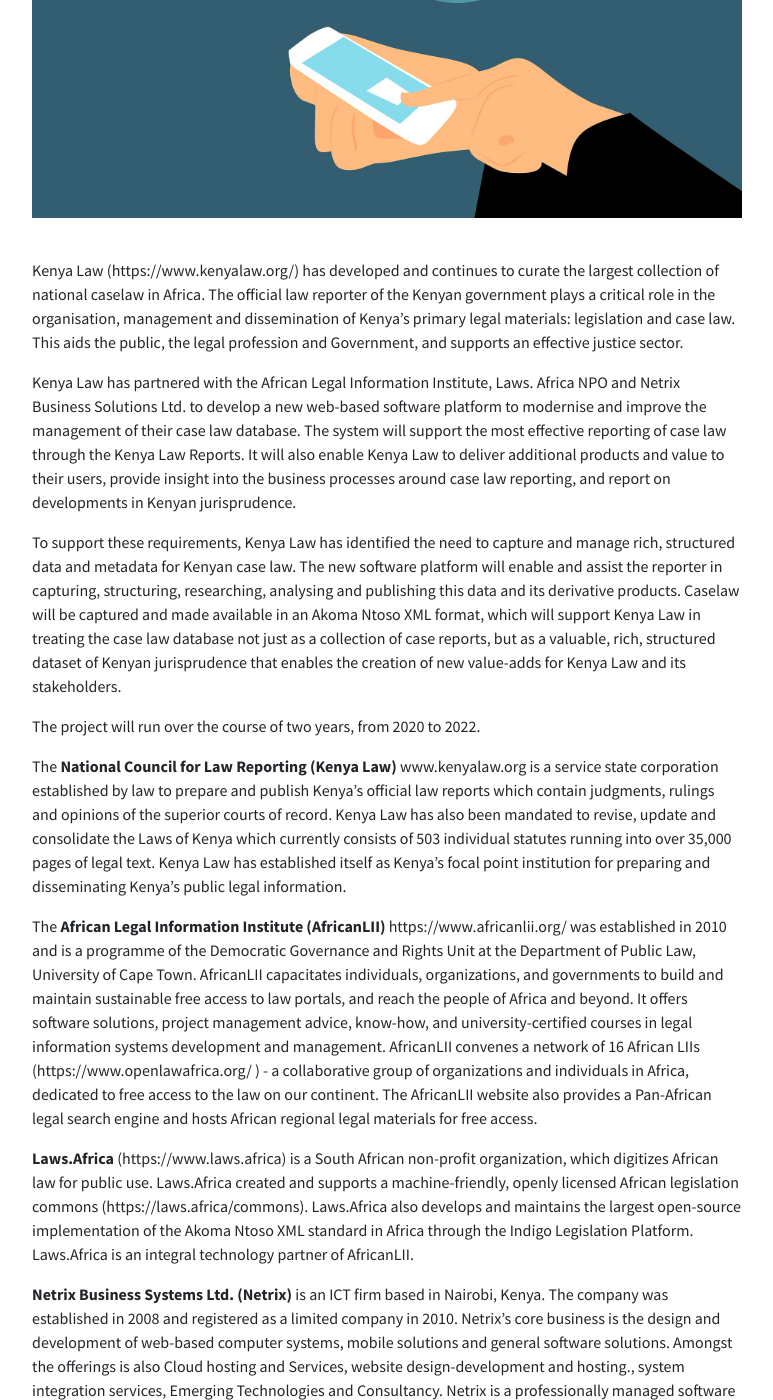
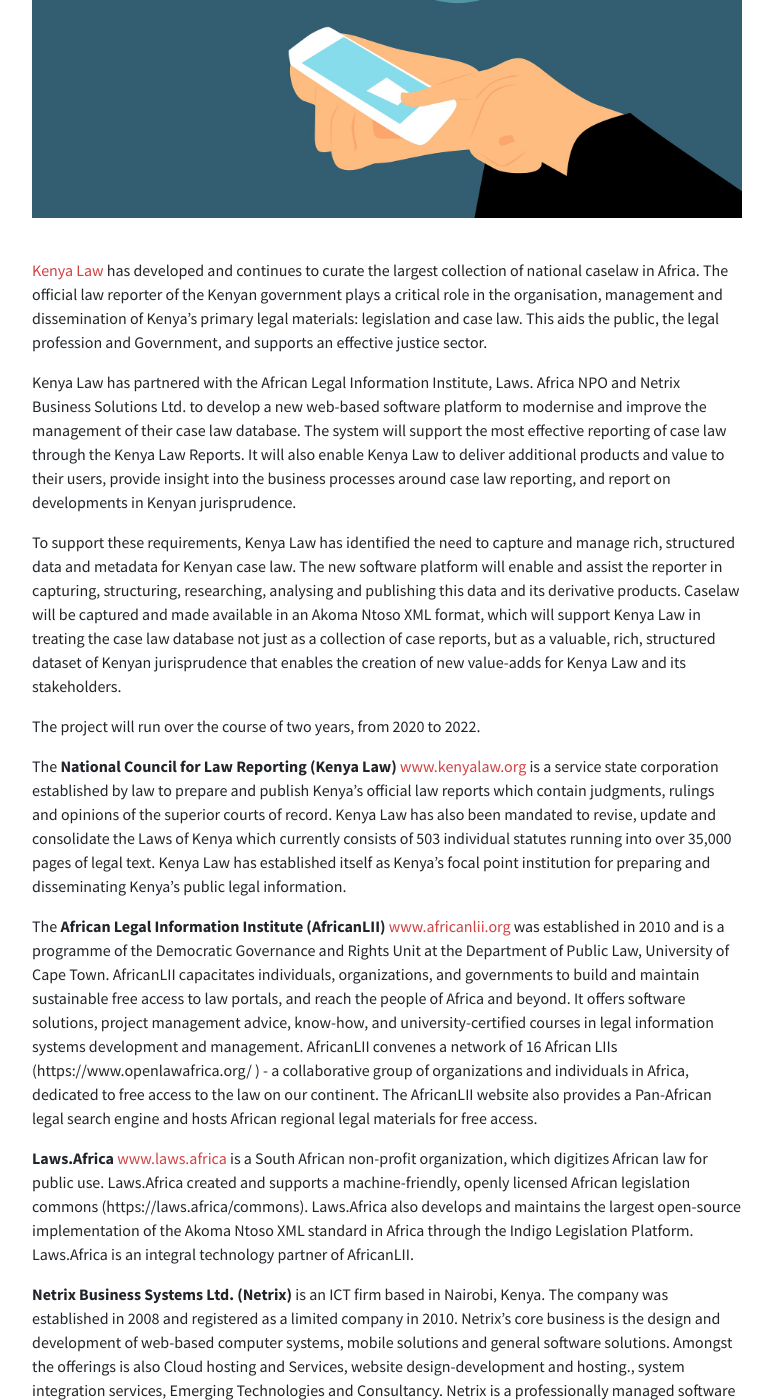
Before and after one commit to laws-africa/laws-africa.github.io, a Jekyll site: the page built from _posts/2020-03-06-african-legal-technology-organizations-partner-to-develop-a-new-caselaw-management-system-for-kenya.markdown, in a window 1280 px wide and 1400 px high, scrolled down 552 px. Shown: the whole window, without its empty margins (253-1026 px from the left). Built offline with Jekyll 4.4.1, drawn with Linux system fonts in a browser that asks for light colours; nearby versions of some CDN libraries; some of the changed lines change nothing that is shown.

Commit message:
Updated African Legal Technology Organizations Partner To Develop A New Caselaw Management System For Kenya

```diff
--- a/_posts/2020-03-06-african-legal-technology-organizations-partner-to-develop-a-new-caselaw-management-system-for-kenya.markdown
+++ b/_posts/2020-03-06-african-legal-technology-organizations-partner-to-develop-a-new-caselaw-management-system-for-kenya.markdown
@@ -16,7 +16,7 @@
 '
 ---
 
-Kenya Law (https://www.kenyalaw.org/) has developed and continues to curate the largest collection of national caselaw in Africa. The official law reporter of the Kenyan government plays a critical role in the organisation, management and dissemination of Kenya’s primary legal materials: legislation and case law. This aids the public, the legal profession and Government, and supports an effective justice sector.
+[Kenya Law](https://www.kenyalaw.org/)  has developed and continues to curate the largest collection of national caselaw in Africa. The official law reporter of the Kenyan government plays a critical role in the organisation, management and dissemination of Kenya’s primary legal materials: legislation and case law. This aids the public, the legal profession and Government, and supports an effective justice sector.
 
 Kenya Law has partnered with the African Legal Information Institute, Laws. Africa NPO and Netrix Business Solutions Ltd. to develop a new web-based software platform to modernise and improve the management of their case law database. The system will support the most effective reporting of case law through the Kenya Law Reports. It will also enable Kenya Law to deliver additional products and value to their users, provide insight into the business processes around case law reporting, and report on developments in Kenyan jurisprudence.
 
@@ -24,11 +24,11 @@
 
 The project will run over the course of two years, from 2020 to 2022.
 
-The **National Council for Law Reporting (Kenya Law)** www.kenyalaw.org is a service state corporation established by law to prepare and publish Kenya’s official law reports which contain judgments, rulings and opinions of the superior courts of record. Kenya Law has also been mandated to revise, update and consolidate the Laws of Kenya which currently consists of 503 individual statutes running into over 35,000 pages of legal text. Kenya Law has established itself as Kenya’s focal point institution for preparing and disseminating Kenya’s public legal information.
+The **National Council for Law Reporting (Kenya Law)** [www.kenyalaw.org](www.kenyalaw.org) is a service state corporation established by law to prepare and publish Kenya’s official law reports which contain judgments, rulings and opinions of the superior courts of record. Kenya Law has also been mandated to revise, update and consolidate the Laws of Kenya which currently consists of 503 individual statutes running into over 35,000 pages of legal text. Kenya Law has established itself as Kenya’s focal point institution for preparing and disseminating Kenya’s public legal information.
 
-The **African Legal Information Institute (AfricanLII)** https://www.africanlii.org/ was established in 2010 and is a programme of the Democratic Governance and Rights Unit at the Department of Public Law, University of Cape Town. AfricanLII capacitates individuals, organizations, and governments to build and maintain sustainable free access to law portals, and reach the people of Africa and beyond.  It offers software solutions, project management advice, know-how, and university-certified courses in legal information systems development and management. AfricanLII convenes a network of 16 African LIIs (https://www.openlawafrica.org/ ) - a collaborative group of organizations and individuals in Africa, dedicated to free access to the law on our continent.  The AfricanLII website also provides a Pan-African legal search engine and hosts African regional legal materials for free access.
+The **African Legal Information Institute (AfricanLII)** [www.africanlii.org](https://www.africanlii.org/) was established in 2010 and is a programme of the Democratic Governance and Rights Unit at the Department of Public Law, University of Cape Town. AfricanLII capacitates individuals, organizations, and governments to build and maintain sustainable free access to law portals, and reach the people of Africa and beyond.  It offers software solutions, project management advice, know-how, and university-certified courses in legal information systems development and management. AfricanLII convenes a network of 16 African LIIs (https://www.openlawafrica.org/ ) - a collaborative group of organizations and individuals in Africa, dedicated to free access to the law on our continent.  The AfricanLII website also provides a Pan-African legal search engine and hosts African regional legal materials for free access.
 
-**Laws.Africa** (https://www.laws.africa) is a South African non-profit organization, which digitizes African law for public use. Laws.Africa created and supports a machine-friendly, openly licensed African legislation commons (https://laws.africa/commons). Laws.Africa also develops and maintains the largest open-source implementation of the Akoma Ntoso XML standard in Africa through the Indigo Legislation Platform. Laws.Africa is an integral technology partner of AfricanLII.
+**Laws.Africa** [www.laws.africa ](https://www.laws.africa)is a South African non-profit organization, which digitizes African law for public use. Laws.Africa created and supports a machine-friendly, openly licensed African legislation commons (https://laws.africa/commons). Laws.Africa also develops and maintains the largest open-source implementation of the Akoma Ntoso XML standard in Africa through the Indigo Legislation Platform. Laws.Africa is an integral technology partner of AfricanLII.
 
 **Netrix Business Systems Ltd. (Netrix)** is an ICT firm based in Nairobi, Kenya. The company was established in 2008 and registered as a limited company in 2010. Netrix’s core business is the design and development of web-based computer systems, mobile solutions and general software solutions.  Amongst the offerings is also Cloud hosting and Services, website design-development and hosting., system integration services, Emerging Technologies and Consultancy. Netrix is a professionally managed software development company servicing clients all over East Africa.  It approaches its services with a clear goal to offer quality services to its clients.  Total customer satisfaction is Netrix’s Quality Policy, as they work to efficiently and effectively apply their documented quality standards.
 
```
